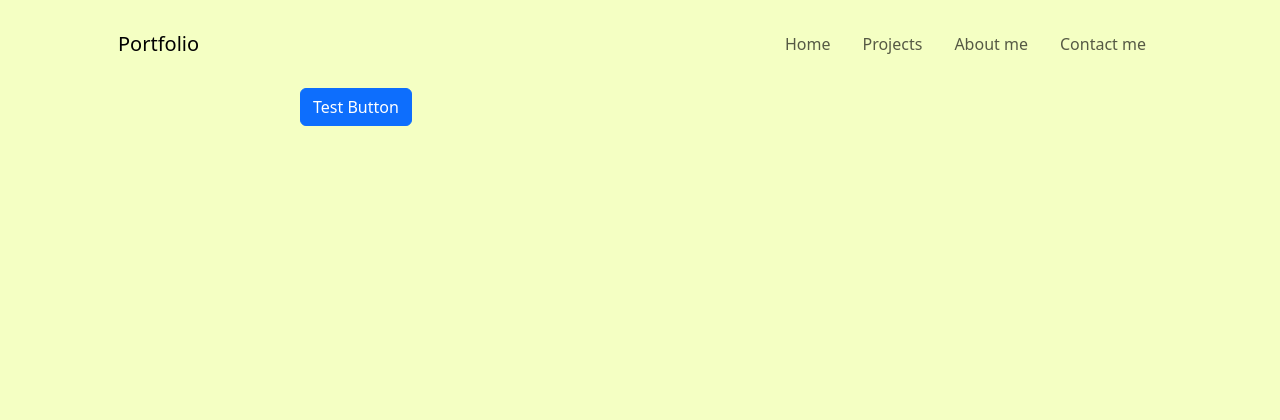
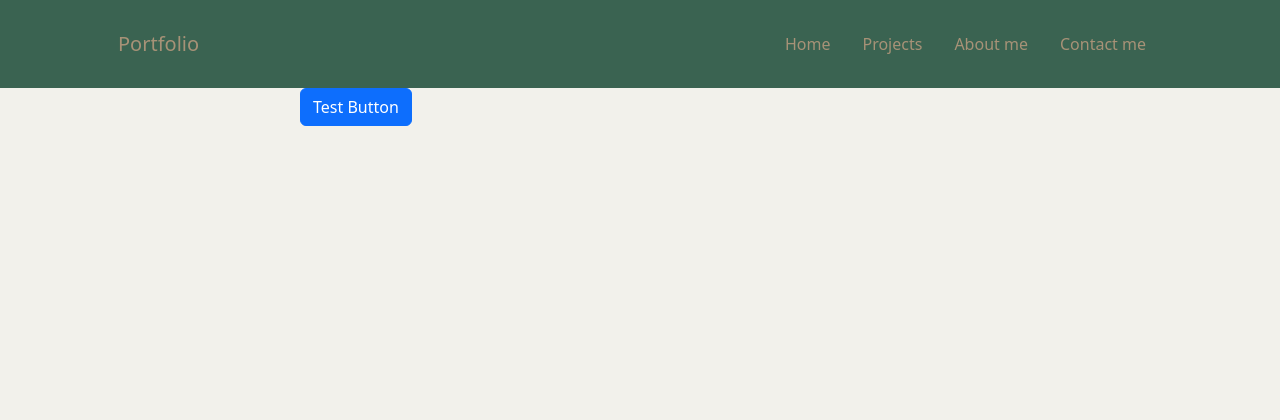
Before and after one commit to GibonCoder/Portfolio-Website, a Flask app: page / in a window 1280 px wide. Shown: the top 420 px of the page. Run offline with Flask 3, Linux system fonts and the light colour scheme; some libraries are stand-ins or nearby versions.

Commit message:
Style header

```diff
--- a/static/css/styles.css
+++ b/static/css/styles.css
@@ -1,11 +1,19 @@
 body {
-    background-color: rgb(244, 255, 195);
+    background-color: #f2f1eb;
 }
 
-.constant-box {
-    background-color: rgb(169, 196, 108);
+.navbar {
+    background-color: #3a6351;
+    color: #f2f1eb;
 }
 
-.navbar-toggler {
-    border-color: rgb(54, 94, 50);
+.navbar .navbar-brand,
+.navbar .nav-link,
+.navbar .navbar-toggler {
+    color: #a79277;
 }
+
+
+.navbar-nav .nav-link:hover {
+    color: #a79277;
+}
```
